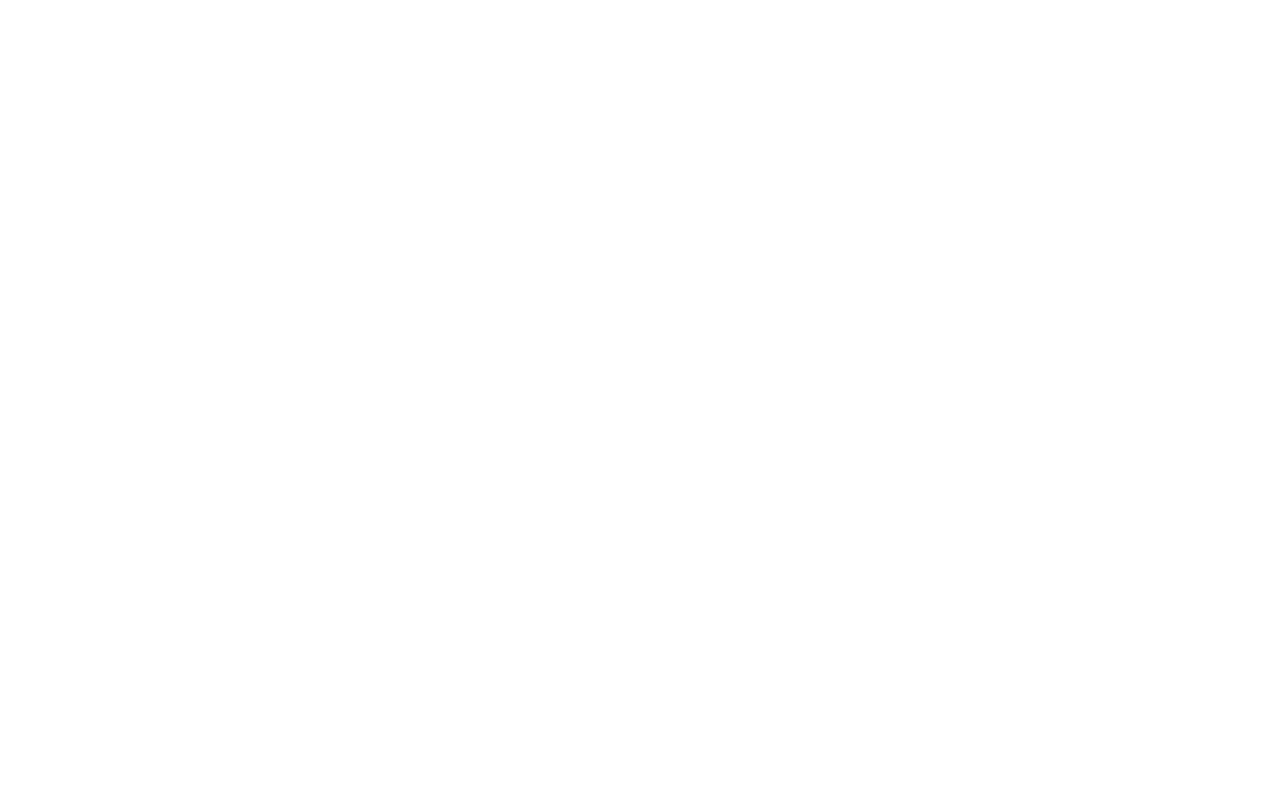
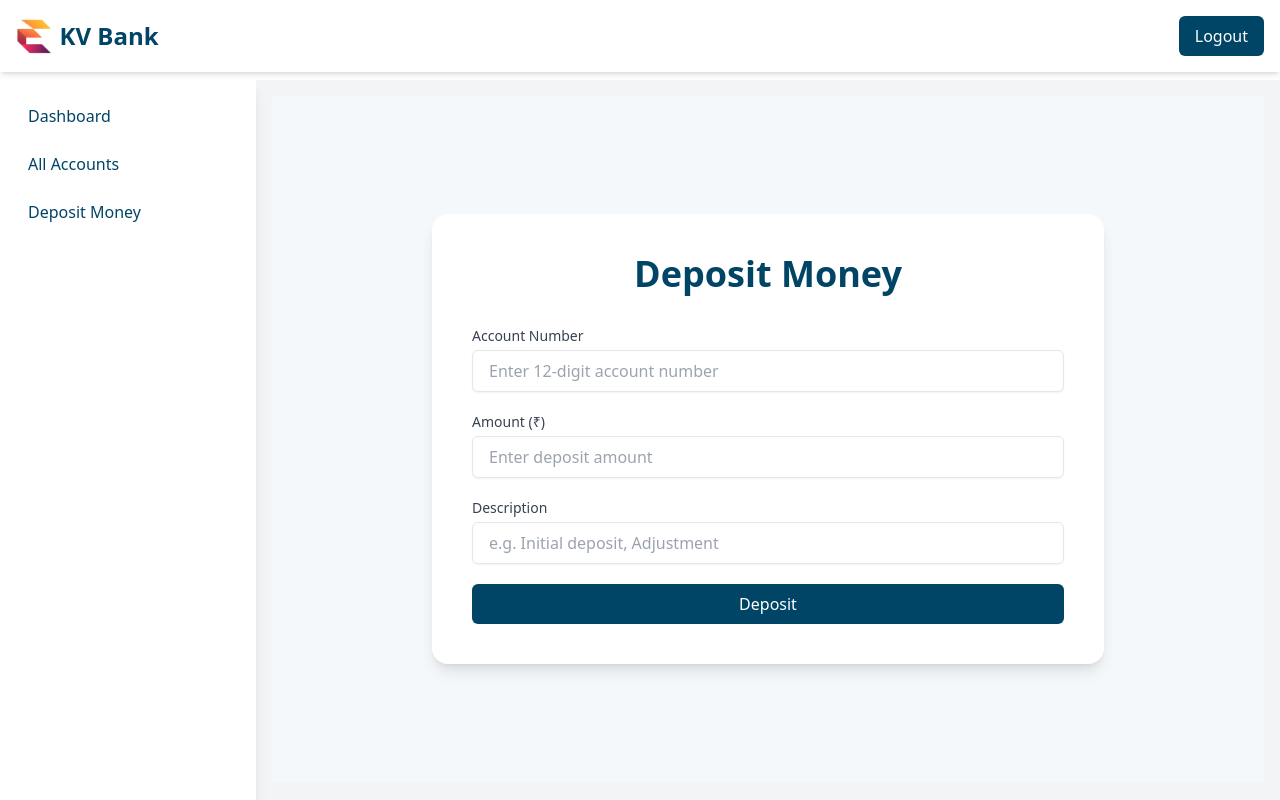
Before and after one commit to vivekmavani10/bank-app, a React (Create React App) app in the folder client/: page /admin-dashboard/deposit in a window 1280 px wide. Before the commit this address had no page. Built offline with nearby package versions, Linux system fonts and the light colour scheme; sample sign-in values are in the browser's storage.

Commit message:
deposite money ui

```diff
--- a/client/src/App.tsx
+++ b/client/src/App.tsx
@@ -17,6 +17,7 @@ import AdminDashboardLayout from "./layouts/AdminDashbaordLayout";
 import AdminDashboard from "./pages/AdminDashboard";
 import AllAccounts from "./pages/AllAccounts";
 import Transaction from "./pages/Transaction";
+import Deposit from "./pages/Deposit";
 
 const App: React.FC = () => {
   return (
@@ -104,6 +105,7 @@ const App: React.FC = () => {
         >
           <Route index element={<AdminDashboard />} />
           <Route path="accounts" element={<AllAccounts />} />
+          <Route path="deposit" element={<Deposit />}/>
         </Route>
       </Routes>
 
--- a/client/src/components/AdminSidebar.tsx
+++ b/client/src/components/AdminSidebar.tsx
@@ -49,6 +49,13 @@ const AdminSidebar: React.FC<AdminSidebarProps> = ({ isOpen, onClose }) => {
           >
             All Accounts
           </Link>
+          <Link
+            to="/admin-dashboard/deposit"
+            onClick={onClose}
+            className="hover:bg-[#d7555e] text-[#004466] hover:text-white rounded-md px-3 py-2 transition"
+          >
+            Deposit Money
+          </Link>
         </div>
       </div>
     </div>
--- a/client/src/pages/AdminDashboard.tsx
+++ b/client/src/pages/AdminDashboard.tsx
@@ -185,8 +185,8 @@ const AdminDashboard: React.FC = () => {
               <tbody>
                 {dashboardData.recentTransactions?.map((txn: any) => (
                   <tr key={txn.transaction_id} className="border-b">
-                    <td className="p-2">{txn.from_account_id || "-"}</td>
-                    <td className="p-2">{txn.to_account_id || "-"}</td>
+                    <td className="p-2">{txn.sender_account || "-"}</td>
+                    <td className="p-2">{txn.receiver_account || "-"}</td>
                     <td className="p-2">{formatCurrency(txn.amount)}</td>
                     <td className="p-2 capitalize">{txn.transaction_type}</td>
                     <td className="p-2">{formatDate(txn.created_at)}</td>
@@ -204,10 +204,10 @@ const AdminDashboard: React.FC = () => {
                 className="bg-white p-4 rounded-lg shadow-md border space-y-2"
               >
                 <p className="text-sm">
-                  <strong>From:</strong> {txn.from_account_id || "-"}
+                  <strong>From:</strong> {txn.sender_account || "-"}
                 </p>
                 <p className="text-sm">
-                  <strong>To:</strong> {txn.to_account_id || "-"}
+                  <strong>To:</strong> {txn.receiver_account || "-"}
                 </p>
                 <p className="text-sm">
                   <strong>Amount:</strong> {formatCurrency(txn.amount)}
--- /dev/null
+++ b/client/src/pages/Deposit.tsx
@@ -0,0 +1,119 @@
+import React, { useState } from "react";
+import Input from "../components/Input";
+import Button from "../components/Button";
+import Popup from "../components/Popup";
+
+const Deposit: React.FC = () => {
+  const [accountNumber, setAccountNumber] = useState("");
+  const [amount, setAmount] = useState("");
+  const [description, setDescription] = useState("");
+  const [error, setError] = useState("");
+  const [showPopup, setShowPopup] = useState(false);
+
+  const validateForm = (): boolean => {
+    if (!accountNumber || !amount) {
+      setError("Please fill in all fields.");
+      return false;
+    }
+
+    if (isNaN(Number(accountNumber)) || accountNumber.length !== 12) {
+      setError("Please enter a valid 12-digit account number.");
+      return false;
+    }
+
+    if (isNaN(Number(amount)) || Number(amount) <= 0) {
+      setError("Please enter a valid amount.");
+      return false;
+    }
+
+    setError("");
+    return true;
+  };
+
+  const handleDeposit = (e: React.FormEvent) => {
+    e.preventDefault();
+    if (validateForm()) {
+      setShowPopup(true);
+    }
+  };
+
+  const handleConfirmDeposit = () => {
+    console.log("Deposit details:", {
+      accountNumber,
+      amount,
+      description,
+    });
+
+    alert("Deposit successful!");
+
+    setAccountNumber("");
+    setAmount("");
+    setDescription("");
+    setShowPopup(false);
+  };
+
+  return (
+    <div className="min-h-[calc(97vh-90px)] bg-[#f4f8fb] flex items-center justify-center px-4">
+      <div className="w-full max-w-2xl bg-white p-10 rounded-2xl shadow-lg">
+        <h2 className="text-3xl sm:text-4xl font-extrabold text-[#004466] mb-8 text-center">
+          Deposit Money
+        </h2>
+
+        <form onSubmit={handleDeposit}>
+          {error && (
+            <p className="text-red-500 text-sm text-center mb-5">{error}</p>
+          )}
+
+          <div className="space-y-5">
+            <Input
+              label="Account Number"
+              type="text"
+              name="accountNumber"
+              value={accountNumber}
+              onChange={(e) => {
+                const value = e.target.value;
+                if (/^\d{0,12}$/.test(value)) {
+                  setAccountNumber(value);
+                }
+              }}
+              placeholder="Enter 12-digit account number"
+            />
+
+            <Input
+              label="Amount (₹)"
+              type="number"
+              name="amount"
+              value={amount}
+              onChange={(e) => setAmount(e.target.value)}
+              placeholder="Enter deposit amount"
+            />
+
+            <Input
+              label="Description"
+              type="text"
+              name="description"
+              value={description}
+              onChange={(e) => setDescription(e.target.value)}
+              placeholder="e.g. Initial deposit, Adjustment"
+            />
+
+            <Button type="submit" className="w-full mt-4">
+              Deposit
+            </Button>
+          </div>
+        </form>
+      </div>
+
+      {showPopup && (
+        <Popup
+          title="Confirm Deposit"
+          message={`Are you sure you want to deposit ₹${amount} into A/C ${accountNumber}?`}
+          onConfirm={handleConfirmDeposit}
+          onCancel={() => setShowPopup(false)}
+        />
+      )}
+    </div>
+  );
+};
+
+export default Deposit;
```
Also changed, not shown: 1 other file (tests, documents, lock files or other folders).
